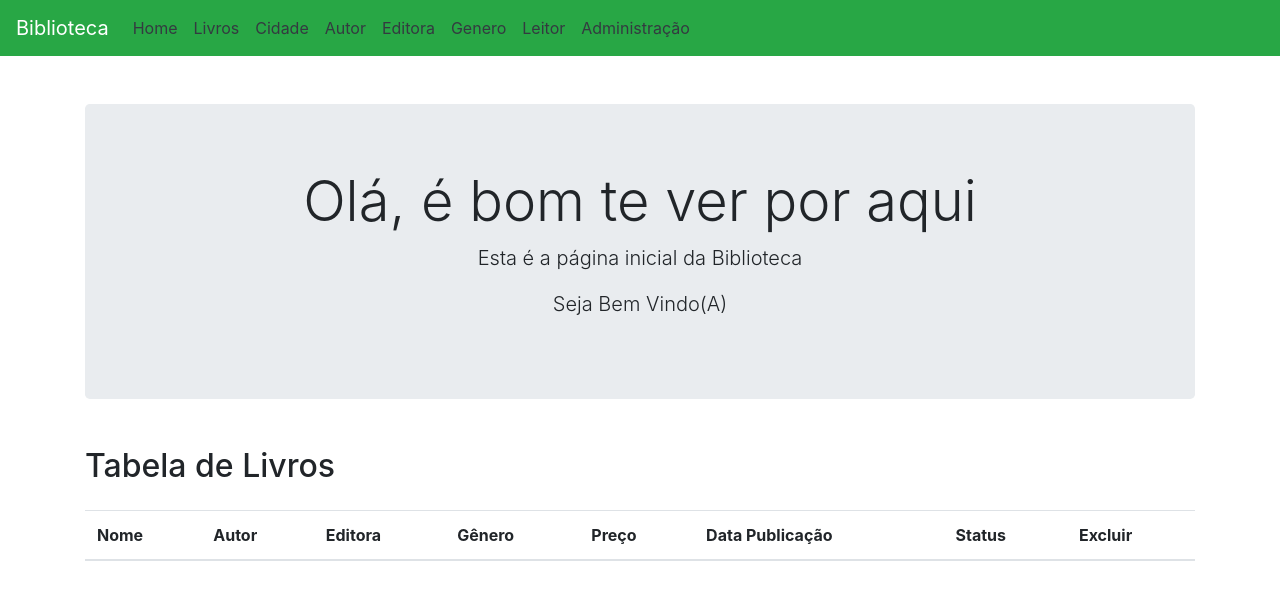
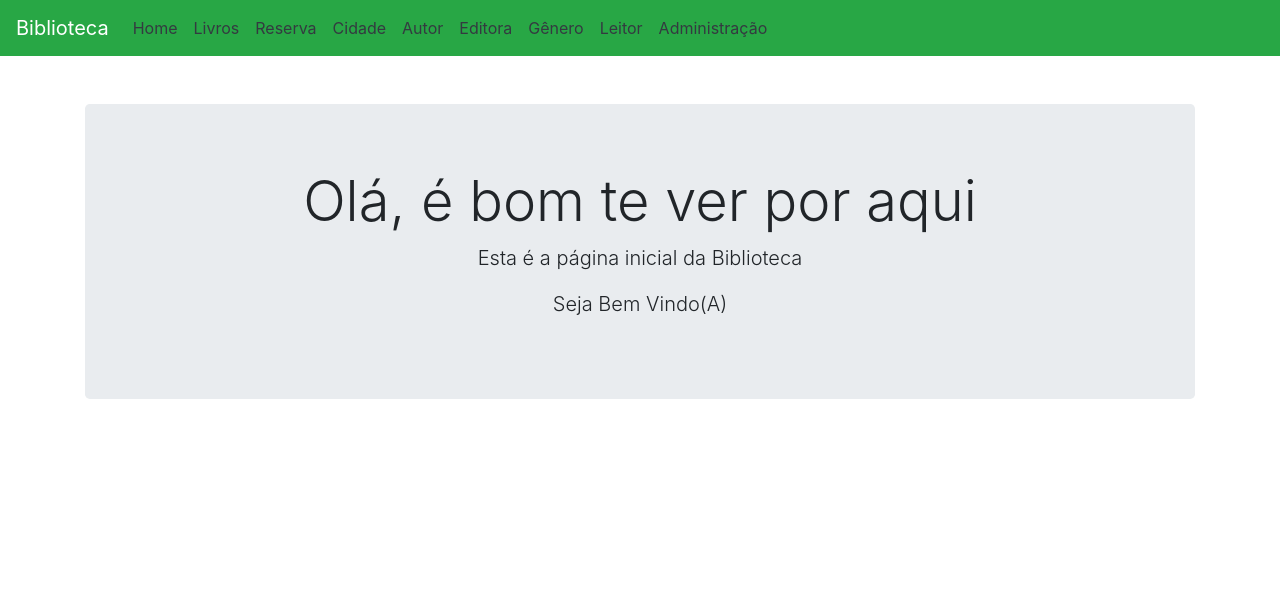
Before and after one commit to jm653/biblioteca, a Django app: page / in a window 1280 px wide. Shown: the top 600 px of the page. Run offline with Django 5.2, Linux system fonts and the light colour scheme; data that the repository does not hold is empty; some libraries are stand-ins or nearby versions.

Commit message:
Add files via upload

```diff
--- a/app/templates/index.html
+++ b/app/templates/index.html
@@ -2,54 +2,33 @@
 <html lang="pt-BR">
 <head>
     <meta charset="UTF-8">
-<meta name="viewport" content="width=device-width,
-initial-scale=1.0">
+    <meta name="viewport" content="width=device-width, initial-scale=1.0">
     <title>Página Inicial</title>
-<!--Incluindo Bootstrap CSS-->
-<link rel="stylesheet"
-href="https://maxcdn.bootstrapcdn.com/bootstrap/4.5.2/css/bootstrap.
-min.css">
+    <!-- Incluindo Bootstrap CSS -->
+    <link rel="stylesheet" href="https://maxcdn.bootstrapcdn.com/bootstrap/4.5.2/css/bootstrap.min.css">
 </head>
 <body>
     <nav class="navbar navbar-expand-lg navbar-dark bg-success">
         <a class="navbar-brand" href="/">Biblioteca</a>
-<button class="navbar-toggler" type="button"
-data-toggle="collapse" data-target="#navbarNav"
-aria-controls="navbarNav" aria-expanded="false" aria-label="Toggle
-navigation">
+        <button class="navbar-toggler" type="button" data-toggle="collapse" data-target="#navbarNav"
+            aria-controls="navbarNav" aria-expanded="false" aria-label="Toggle navigation">
             <span class="navbar-toggler-icon"></span>
         </button>
         <div class="collapse navbar-collapse" id="navbarNav">
             <ul class="navbar-nav">
-<li class="nav-item">
-<a class="nav-link text-dark" href="/">Home</a>
-</li>
-<li class="nav-item">
-<a class="nav-link text-dark" href="/livros/">Livros</a>
-</li>
-
-<li class="nav-item">
-<a class="nav-link text-dark" href="/cidade/">Cidade</a>
-</li>
-<li class="nav-item">
-    <a class="nav-link text-dark" href="/autor/">Autor</a>
-</li>
-<li class="nav-item">
-<a class="nav-link text-dark" href="/editor/">Editora</a>
-</li>
-<li class="nav-item">
-<a class="nav-link text-dark" href="/genero/">Genero</a>
-</li>
-<li class="nav-item">
-<a class="nav-link text-dark" href="/leitor/">Leitor</a>
-</li>
-<li class="nav-item">
-<a class="nav-link text-dark"
-href="/admin/">Administração</a>
-</li>
+                <li class="nav-item"><a class="nav-link text-dark" href="/">Home</a></li>
+                <li class="nav-item"><a class="nav-link text-dark" href="/livros/">Livros</a></li>
+                <li class="nav-item"><a class="nav-link text-dark" href="/reserva/">Reserva</a></li>
+                <li class="nav-item"><a class="nav-link text-dark" href="/cidade/">Cidade</a></li>
+                <li class="nav-item"><a class="nav-link text-dark" href="/autor/">Autor</a></li>
+                <li class="nav-item"><a class="nav-link text-dark" href="/editor/">Editora</a></li>
+                <li class="nav-item"><a class="nav-link text-dark" href="/genero/">Gênero</a></li>
+                <li class="nav-item"><a class="nav-link text-dark" href="/leitor/">Leitor</a></li>
+                <li class="nav-item"><a class="nav-link text-dark" href="/admin/">Administração</a></li>
             </ul>
         </div>
     </nav>
+
     <div class="container mt-5">
         <div class="jumbotron text-center">
             <h1 class="display-4">Olá, é bom te ver por aqui</h1>
@@ -58,53 +37,9 @@ href="/admin/">Administração</a>
         </div>
     </div>
 
-<div class="container mt-5">
-    <h2 class="mb-4">Tabela de Livros</h2>
-    <table class="table">
-        <thead>
-            <tr>
-                <th scope="col">Nome</th>
-                <th scope="col">Autor</th>
-                <th scope="col">Editora</th>
-                <th scope="col">Gênero</th>
-                <th scope="col">Preço</th>
-                <th scope="col">Data Publicação</th>
-                <th scope="col">Status</th>
-                <th scope="col">Excluir</th>
-            </tr>
-        </thead>
-        <tbody>
-            {% for livro in livros %}
-            <tr>
-                <td>{{ livro.nome }}</td>
-                <td>{{ livro.autor }}</td>
-                <td>{{ livro.editora }}</td>
-                <td>{{ livro.genero }}</td>
-                <td>{{ livro.preco }}</td>
-                <td>{{ livro.data_pub }}</td>
-                <td>{{ livro.status }}</td>
-                <td>
-                    <form method="post" action="{% url 'delete' livro.id %}" onsubmit="return confirm('Tem certeza que deseja excluir este livro?');">
-                        {% csrf_token %}
-                        <button type="submit" class="btn btn-danger">Excluir</button>
-                    </form>
-                </td>
-            </tr>
-            {% endfor %}
-        </tbody>
-    </table>
-</div>
-
-<!--Incluindo jQuery e Bootstrap JS-->
-<script
-src="https://code.jquery.com/jquery-3.5.1.slim.min.js"></script>
-<script
-src="https://cdn.jsdelivr.net/npm/@popperjs/core@2.9.1/dist/umd/popp
-er.min.js"></script>
-<script
-src="https://maxcdn.bootstrapcdn.com/bootstrap/4.5.2/js/bootstrap.mi
-n.js"></script>
+    <!-- Incluindo jQuery e Bootstrap JS -->
+    <script src="https://code.jquery.com/jquery-3.5.1.slim.min.js"></script>
+    <script src="https://cdn.jsdelivr.net/npm/@popperjs/core@2.9.1/dist/umd/popper.min.js"></script>
+    <script src="https://maxcdn.bootstrapcdn.com/bootstrap/4.5.2/js/bootstrap.min.js"></script>
 </body>
-
-
 </html>
--- a/app/views.py
+++ b/app/views.py
@@ -1,59 +1,70 @@
 from django.shortcuts import render, redirect, get_object_or_404
+from django.views import View
 from django.contrib import messages
-from .models import *
-from django.views import View
+from .models import Livro, Cidade, Autor, Editora, Leitor, Genero, Reserva
 
-
+# ----------------------------
+# Views de página principal
+# ----------------------------
 class IndexView(View):
     def get(self, request, *args, **kwargs):
-        livros = Livro.objects.all()
-        return render(request, 'index.html', {'livros': livros})
+        return render(request, 'index.html')
 
-
+# ----------------------------
+# Views de livros
+# ----------------------------
 class LivrosView(View):
     def get(self, request, *args, **kwargs):
         livros = Livro.objects.all()
         return render(request, 'livros.html', {'livros': livros})
 
     def post(self, request, *args, **kwargs):
+        # Aqui você pode tratar submissão de formulário, se necessário
         pass
 
+class DeleteLivroView(View):
+    def get(self, request, id, *args, **kwargs):
+        # Busca o livro pelo ID ou retorna 404 se não existir
+        livro = get_object_or_404(Livro, id=id)
+        # Exclui o livro
+        livro.delete()
+        # Adiciona uma mensagem de sucesso
+        messages.success(request, 'Livro excluído com sucesso!')
+        # Redireciona para a lista de livros
+        return redirect('livros')
 
+# ----------------------------
+# Views de reservas
+# ----------------------------
+class ReservaView(View):
+    def get(self, request, *args, **kwargs):
+        reservas = Reserva.objects.all()
+        return render(request, 'reserva.html', {'reservas': reservas})
 
+# ----------------------------
+# Views de cadastro de entidades
+# ----------------------------
 class CidadesView(View):
     def get(self, request, *args, **kwargs):
         cidades = Cidade.objects.all()
         return render(request, 'cidade.html', {'cidades': cidades})
-
 
 class AutoresView(View):
     def get(self, request, *args, **kwargs):
         autores = Autor.objects.all()
         return render(request, 'autor.html', {'autores': autores})
 
-
 class EditorasView(View):
     def get(self, request, *args, **kwargs):
         editoras = Editora.objects.all()
         return render(request, 'editora.html', {'editoras': editoras})
-
 
 class LeitoresView(View):
     def get(self, request, *args, **kwargs):
         leitores = Leitor.objects.all()
         return render(request, 'leitor.html', {'leitores': leitores})
 
-
 class GenerosView(View):
     def get(self, request, *args, **kwargs):
         generos = Genero.objects.all()
         return render(request, 'genero.html', {'generos': generos})
-
-
-
-class DeleteLivroView(View):
-    def get(self, request, id, *args, **kwargs):
-        livro = Livro.objects.get(id=id)
-        livro.delete()
-        messages.success(request, 'Livro excluído com sucesso!')  # Mensagem de sucesso
-        return redirect('index')  # Redireciona para a lista de livros
--- a/config/urls.py
+++ b/config/urls.py
@@ -1,22 +1,43 @@
 from django.contrib import admin
 from django.urls import path
-from app.views import *
-from django.views.generic import TemplateView
-
+from app.views import (
+    IndexView,
+    LivrosView,
+    ReservaView,
+    CidadesView,
+    AutoresView,
+    EditorasView,
+    LeitoresView,
+    GenerosView,
+    DeleteLivroView
+)
 
 urlpatterns = [
+    # Administração
     path('admin/', admin.site.urls),
+
+    # Página inicial
     path('', IndexView.as_view(), name='index'),
+
+    # Livros
     path('livros/', LivrosView.as_view(), name='livros'),
-
-    path('cidade/', CidadesView.as_view(), name='cidade'),
-    path('autor/', AutoresView.as_view(), name='autor'),
-    path('editor/', EditorasView.as_view(), name='editora'),
-    path('leitor/', LeitoresView.as_view(), name='leitor'),
-    path('genero/', GenerosView.as_view(), name='genero'),
     path('delete/<int:id>/', DeleteLivroView.as_view(), name='delete'),
 
+    # Reservas
+    path('reserva/', ReservaView.as_view(), name='reserva'),
 
+    # Cidades
+    path('cidade/', CidadesView.as_view(), name='cidade'),
 
+    # Autores
+    path('autor/', AutoresView.as_view(), name='autor'),
 
+    # Editoras
+    path('editor/', EditorasView.as_view(), name='editora'),
+
+    # Leitores
+    path('leitor/', LeitoresView.as_view(), name='leitor'),
+
+    # Gêneros
+    path('genero/', GenerosView.as_view(), name='genero'),
 ]
```
Also changed, not shown: app/admin.py (+16 -2 lines), app/models.py (+24 -33 lines), app/templates/autor.html (deleted, +0 -19 lines), app/templates/cidade.html (deleted, +0 -19 lines), app/templates/editora.html (deleted, +0 -19 lines), app/templates/genero.html (deleted, +0 -19 lines), app/templates/livros.html (+7 -11 lines), config/settings.py (+59 -50 lines), app/migrations/0001_initial.py, app/migrations/0002_reserva.py (added). Lines whose indentation alone changed are shown as unchanged.
